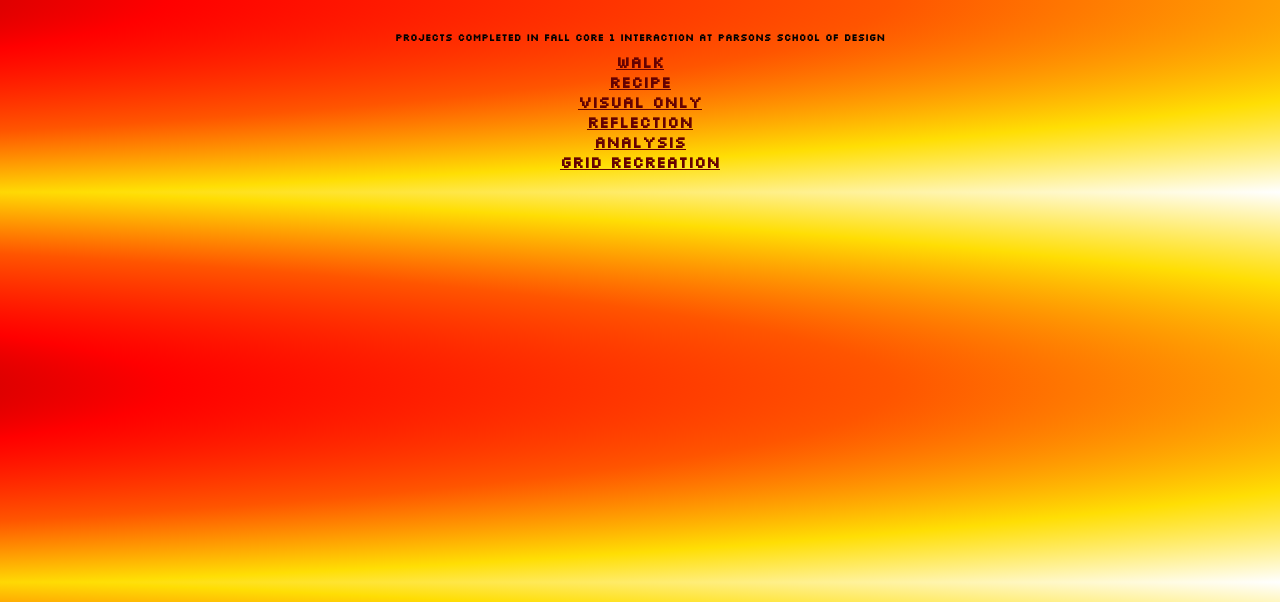
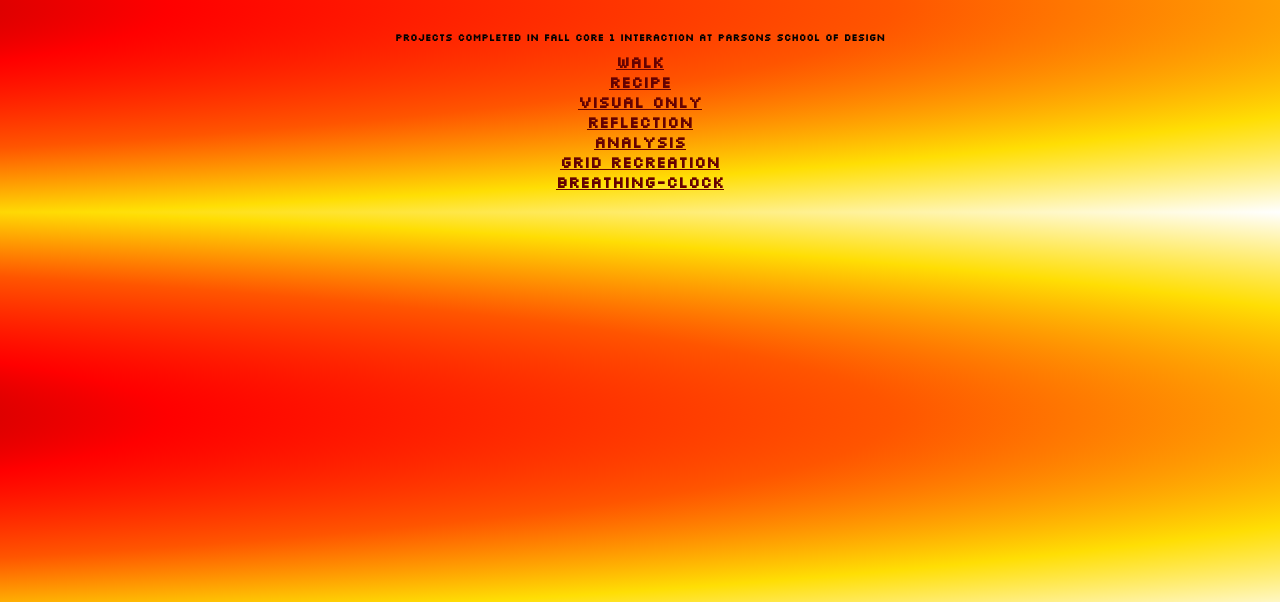
Before and after one commit to Zhangyan-Li/zhangyan.github.io, a plain HTML site: page index.html in a window 1280 px wide. Shown: the part 198-800 px from the top of the page. Drawn offline with Linux system fonts and the light colour scheme; a web font is replaced by a local one.

Commit message:
Add link to Breathing Clock project in index.html

```diff
--- a/index.html
+++ b/index.html
@@ -40,6 +40,8 @@
     <div class="entry">
       <a href="projects/grid-recreation/index.html">Grid Recreation</a>
     </div>
+    <div class="entry">
+      <a href="projects/Breathing-Clock/index.html">Breathing-Clock</a>
   </div>
 
 </div>
```
